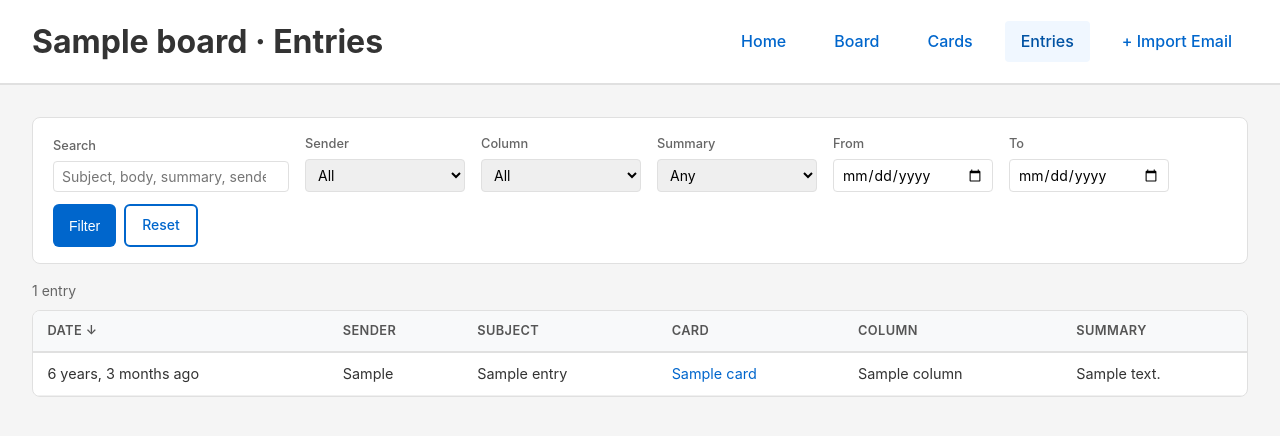
After one commit to rixx/brett, a Django app: a page that uses src/templates/base.html in a window 1280 px wide. The commit adds this page. Shown: the top 436 px of the page. Run offline with Django 5.2, Linux system fonts and the light colour scheme; tables that the repository leaves empty hold one stand-in row (values such as "Sample post"); data that the repository does not hold is empty.

Commit message:
Add tabular views

```diff
--- a/src/brett/core/static/css/main.css
+++ b/src/brett/core/static/css/main.css
@@ -950,3 +950,131 @@ dialog .card-detail {
     text-align: right;
     font-variant-numeric: tabular-nums;
 }
+
+/* List views (cards, entries) */
+.nav-link-active {
+    background-color: #f0f7ff;
+    color: #0052a3;
+}
+
+.list-view {
+    max-width: 1400px;
+    margin: 0 auto;
+}
+
+.list-filter {
+    background-color: #fff;
+    border: 1px solid #e0e0e0;
+    border-radius: 8px;
+    padding: 1rem 1.25rem;
+    margin-bottom: 1rem;
+}
+
+.list-filter-row {
+    display: flex;
+    flex-wrap: wrap;
+    gap: 0.75rem 1rem;
+    align-items: end;
+}
+
+.list-filter label {
+    display: flex;
+    flex-direction: column;
+    gap: 0.25rem;
+    font-size: 0.8rem;
+    color: #666;
+    font-weight: 500;
+}
+
+.list-filter input,
+.list-filter select {
+    padding: 0.4rem 0.5rem;
+    border: 1px solid #e0e0e0;
+    border-radius: 4px;
+    font-size: 0.875rem;
+    font-family: inherit;
+    min-width: 10rem;
+}
+
+.list-filter input[type="number"] {
+    min-width: 6rem;
+}
+
+.list-filter input:focus,
+.list-filter select:focus {
+    outline: none;
+    border-color: #0066cc;
+}
+
+.list-filter-actions {
+    display: flex;
+    gap: 0.5rem;
+}
+
+.list-summary {
+    color: #666;
+    font-size: 0.875rem;
+    margin-bottom: 0.5rem;
+}
+
+.data-table {
+    width: 100%;
+    background-color: #fff;
+    border: 1px solid #e0e0e0;
+    border-radius: 8px;
+    border-collapse: separate;
+    border-spacing: 0;
+    overflow: hidden;
+}
+
+.data-table th,
+.data-table td {
+    text-align: left;
+    padding: 0.6rem 0.9rem;
+    border-bottom: 1px solid #f0f0f0;
+    font-size: 0.9rem;
+    vertical-align: top;
+}
+
+.data-table thead th {
+    background-color: #f8f9fa;
+    color: #555;
+    font-weight: 600;
+    font-size: 0.8rem;
+    text-transform: uppercase;
+    letter-spacing: 0.03em;
+    border-bottom: 2px solid #e0e0e0;
+}
+
+.data-table thead th a {
+    color: inherit;
+}
+
+.data-table thead th a:hover {
+    color: #0066cc;
+    text-decoration: none;
+}
+
+.data-table tbody tr:hover {
+    background-color: #f8f9fa;
+}
+
+.data-table td.num {
+    text-align: right;
+    font-variant-numeric: tabular-nums;
+}
+
+.data-table .cell-subject,
+.data-table .cell-summary {
+    max-width: 22rem;
+    overflow: hidden;
+    text-overflow: ellipsis;
+    white-space: nowrap;
+}
+
+.no-entries {
+    padding: 2rem;
+    text-align: center;
+    color: #666;
+    font-style: italic;
+}
--- /dev/null
+++ b/src/brett/core/templatetags/brett_list.py
@@ -0,0 +1,32 @@
+from django import template
+from django.utils.html import format_html
+from django.utils.http import urlencode
+
+register = template.Library()
+
+
+@register.simple_tag(takes_context=True)
+def sort_header(context, key, label, default_dir="asc"):
+    """Render a sortable table header link that preserves the current query.
+
+    Toggles direction when the column is already active; otherwise starts in
+    the provided default direction.
+    """
+    request = context["request"]
+    current_sort = context.get("sort")
+    current_dir = context.get("dir")
+
+    if current_sort == key:
+        next_dir = "desc" if current_dir == "asc" else "asc"
+        indicator = "\u2193" if current_dir == "desc" else "\u2191"
+        label_with_indicator = f"{label} {indicator}"
+    else:
+        next_dir = default_dir
+        label_with_indicator = label
+
+    params = request.GET.copy()
+    params["sort"] = key
+    params["dir"] = next_dir
+    return format_html(
+        '<a href="?{}">{}</a>', urlencode(params, doseq=True), label_with_indicator
+    )
--- a/src/brett/core/views.py
+++ b/src/brett/core/views.py
@@ -25,6 +25,169 @@ def board_detail(request, slug):
         request,
         "core/board_detail.html",
         {"board": board, "columns": columns},
+    )
+
+
+CARD_SORT_FIELDS = {
+    "title": "title",
+    "column": "column__position",
+    "start_date": "start_date",
+    "last_update_date": "last_update_date",
+    "entry_count": "entries_count",
+    "created_at": "created_at",
+}
+
+ENTRY_SORT_FIELDS = {
+    "date": "date",
+    "subject": "subject",
+    "sender": "sender__name",
+    "card": "card__title",
+    "column": "card__column__position",
+    "summary": "summary",
+}
+
+
+def _apply_sort(queryset, sort_map, sort_key, direction, default):
+    field = sort_map.get(sort_key, sort_map[default])
+    prefix = "-" if direction == "desc" else ""
+    return queryset.order_by(f"{prefix}{field}")
+
+
+def card_list(request, slug):
+    board = get_object_or_404(Board, slug=slug)
+
+    q = request.GET.get("q", "").strip()
+    column_id = request.GET.get("column", "").strip()
+    correspondent_id = request.GET.get("correspondent", "").strip()
+    min_entries = request.GET.get("min_entries", "").strip()
+    updated_after = request.GET.get("updated_after", "").strip()
+    updated_before = request.GET.get("updated_before", "").strip()
+    sort = request.GET.get("sort", "last_update_date")
+    direction = request.GET.get("dir", "desc")
+    if sort not in CARD_SORT_FIELDS:
+        sort = "last_update_date"
+    if direction not in ("asc", "desc"):
+        direction = "desc"
+
+    cards = (
+        Card.objects.filter(column__board=board)
+        .select_related("column")
+        .annotate(entries_count=Count("entries", distinct=True))
+    )
+
+    if q:
+        cards = cards.filter(Q(title__icontains=q) | Q(description__icontains=q))
+    if column_id:
+        cards = cards.filter(column_id=column_id)
+    if correspondent_id:
+        cards = cards.filter(entries__sender_id=correspondent_id).distinct()
+    if min_entries:
+        try:
+            cards = cards.filter(entries_count__gte=int(min_entries))
+        except ValueError:
+            pass
+    if updated_after:
+        cards = cards.filter(last_update_date__date__gte=updated_after)
+    if updated_before:
+        cards = cards.filter(last_update_date__date__lte=updated_before)
+
+    cards = _apply_sort(cards, CARD_SORT_FIELDS, sort, direction, "last_update_date")
+
+    columns = board.columns.all()
+    correspondents = board.correspondents.order_by("name", "email")
+
+    return render(
+        request,
+        "core/card_list.html",
+        {
+            "board": board,
+            "cards": cards,
+            "columns": columns,
+            "correspondents": correspondents,
+            "filters": {
+                "q": q,
+                "column": column_id,
+                "correspondent": correspondent_id,
+                "min_entries": min_entries,
+                "updated_after": updated_after,
+                "updated_before": updated_before,
+            },
+            "sort": sort,
+            "dir": direction,
+            "total": cards.count(),
+        },
+    )
+
+
+def entry_list(request, slug):
+    board = get_object_or_404(Board, slug=slug)
+
+    q = request.GET.get("q", "").strip()
+    sender_id = request.GET.get("sender", "").strip()
+    card_id = request.GET.get("card", "").strip()
+    column_id = request.GET.get("column", "").strip()
+    date_from = request.GET.get("date_from", "").strip()
+    date_to = request.GET.get("date_to", "").strip()
+    has_summary = request.GET.get("has_summary", "").strip()
+    sort = request.GET.get("sort", "date")
+    direction = request.GET.get("dir", "desc")
+    if sort not in ENTRY_SORT_FIELDS:
+        sort = "date"
+    if direction not in ("asc", "desc"):
+        direction = "desc"
+
+    entries = Entry.objects.filter(card__column__board=board).select_related(
+        "sender", "card", "card__column"
+    )
+
+    if q:
+        entries = entries.filter(
+            Q(subject__icontains=q)
+            | Q(body__icontains=q)
+            | Q(summary__icontains=q)
+            | Q(from_addr__icontains=q)
+        )
+    if sender_id:
+        entries = entries.filter(sender_id=sender_id)
+    if card_id:
+        entries = entries.filter(card_id=card_id)
+    if column_id:
+        entries = entries.filter(card__column_id=column_id)
+    if date_from:
+        entries = entries.filter(date__date__gte=date_from)
+    if date_to:
+        entries = entries.filter(date__date__lte=date_to)
+    if has_summary == "yes":
+        entries = entries.exclude(summary="")
+    elif has_summary == "no":
+        entries = entries.filter(summary="")
+
+    entries = _apply_sort(entries, ENTRY_SORT_FIELDS, sort, direction, "date")
+
+    columns = board.columns.all()
+    correspondents = board.correspondents.order_by("name", "email")
+
+    return render(
+        request,
+        "core/entry_list.html",
+        {
+            "board": board,
+            "entries": entries,
+            "columns": columns,
+            "correspondents": correspondents,
+            "filters": {
+                "q": q,
+                "sender": sender_id,
+                "card": card_id,
+                "column": column_id,
+                "date_from": date_from,
+                "date_to": date_to,
+                "has_summary": has_summary,
+            },
+            "sort": sort,
+            "dir": direction,
+            "total": entries.count(),
+        },
     )
 
 
--- a/src/brett/urls.py
+++ b/src/brett/urls.py
@@ -44,6 +44,8 @@ urlpatterns = [
         name="cancel_add_card",
     ),
     path("<slug:slug>/stats/", views.board_stats, name="board_stats"),
+    path("<slug:slug>/cards/", views.card_list, name="card_list"),
+    path("<slug:slug>/entries/", views.entry_list, name="entry_list"),
     path("<slug:slug>/", views.board_detail, name="board_detail"),
     path("", views.board_list, name="board_list"),
 ]
--- a/src/templates/base.html
+++ b/src/templates/base.html
@@ -16,6 +16,7 @@
             {% endblock %}
             <nav>
                 <a href="/" class="nav-link">Home</a>
+                {% block nav_board %}{% endblock %}
                 <a href="{% url 'import_email' %}" class="nav-link">+ Import Email</a>
             </nav>
         </div>
--- /dev/null
+++ b/src/templates/core/_board_nav.html
@@ -0,0 +1,3 @@
+<a href="{% url 'board_detail' board.slug %}" class="nav-link{% if active == 'board' %} nav-link-active{% endif %}">Board</a>
+<a href="{% url 'card_list' board.slug %}" class="nav-link{% if active == 'cards' %} nav-link-active{% endif %}">Cards</a>
+<a href="{% url 'entry_list' board.slug %}" class="nav-link{% if active == 'entries' %} nav-link-active{% endif %}">Entries</a>
--- a/src/templates/core/board_detail.html
+++ b/src/templates/core/board_detail.html
@@ -6,6 +6,8 @@
 {% block header %}<h1>{{ board.name }}</h1>
 <button class="btn btn-secondary btn-sm" id="open-stats-btn" data-stats-url="{% url 'board_stats' board.slug %}">Team Stats</button>
 {% endblock %}
+
+{% block nav_board %}{% include "core/_board_nav.html" with active="board" %}{% endblock %}
 
 {% block content %}
 {% csrf_token %}
--- a/src/templates/core/card_detail.html
+++ b/src/templates/core/card_detail.html
@@ -6,6 +6,8 @@
 {% block header %}
 <h1><a href="{% url 'board_detail' board.slug %}">{{ board.name }}</a></h1>
 {% endblock %}
+
+{% block nav_board %}{% include "core/_board_nav.html" %}{% endblock %}
 
 {% block content %}
 {% include "core/card_detail_partial.html" %}
--- /dev/null
+++ b/src/templates/core/entry_list.html
@@ -0,0 +1,102 @@
+{% extends "base.html" %}
+{% load humanize %}
+{% load brett_list %}
+
+{% block title %}Entries - {{ board.name }} - brett{% endblock %}
+
+{% block header %}<h1>{{ board.name }} · Entries</h1>{% endblock %}
+
+{% block nav_board %}{% include "core/_board_nav.html" with active="entries" %}{% endblock %}
+
+{% block content %}
+<div class="list-view">
+    <form class="list-filter" method="get">
+        <div class="list-filter-row">
+            <label>
+                Search
+                <input type="search" name="q" value="{{ filters.q }}" placeholder="Subject, body, summary, sender">
+            </label>
+            <label>
+                Sender
+                <select name="sender">
+                    <option value="">All</option>
+                    {% for c in correspondents %}
+                    <option value="{{ c.id }}" {% if filters.sender == c.id|stringformat:"s" %}selected{% endif %}>{{ c.name|default:c.email }}</option>
+                    {% endfor %}
+                </select>
+            </label>
+            <label>
+                Column
+                <select name="column">
+                    <option value="">All</option>
+                    {% for col in columns %}
+                    <option value="{{ col.id }}" {% if filters.column == col.id|stringformat:"s" %}selected{% endif %}>{{ col.name }}</option>
+                    {% endfor %}
+                </select>
+            </label>
+            <label>
+                Summary
+                <select name="has_summary">
+                    <option value="">Any</option>
+                    <option value="yes" {% if filters.has_summary == "yes" %}selected{% endif %}>Has summary</option>
+                    <option value="no" {% if filters.has_summary == "no" %}selected{% endif %}>Empty</option>
+                </select>
+            </label>
+            <label>
+                From
+                <input type="date" name="date_from" value="{{ filters.date_from }}">
+            </label>
+            <label>
+                To
+                <input type="date" name="date_to" value="{{ filters.date_to }}">
+            </label>
+            {% if filters.card %}
+            <input type="hidden" name="card" value="{{ filters.card }}">
+            {% endif %}
+            <input type="hidden" name="sort" value="{{ sort }}">
+            <input type="hidden" name="dir" value="{{ dir }}">
+            <div class="list-filter-actions">
+                <button type="submit" class="btn btn-primary btn-sm">Filter</button>
+                <a href="{% url 'entry_list' board.slug %}" class="btn btn-secondary btn-sm">Reset</a>
+            </div>
+        </div>
+    </form>
+
+    <div class="list-summary">{{ total }} entr{{ total|pluralize:"y,ies" }}</div>
+
+    {% if entries %}
+    <table class="data-table">
+        <thead>
+            <tr>
+                <th>{% sort_header "date" "Date" "desc" %}</th>
+                <th>{% sort_header "sender" "Sender" "asc" %}</th>
+                <th>{% sort_header "subject" "Subject" "asc" %}</th>
+                <th>{% sort_header "card" "Card" "asc" %}</th>
+                <th>{% sort_header "column" "Column" "asc" %}</th>
+                <th>{% sort_header "summary" "Summary" "asc" %}</th>
+            </tr>
+        </thead>
+        <tbody>
+            {% for entry in entries %}
+            <tr>
+                <td><span title="{{ entry.date|date:'Y-m-d H:i' }}">{{ entry.date|naturaltime }}</span></td>
+                <td>
+                    {% if entry.sender %}
+                        {{ entry.sender.name|default:entry.sender.email }}
+                    {% else %}
+                        {{ entry.from_addr }}
+                    {% endif %}
+                </td>
+                <td class="cell-subject">{{ entry.subject|default:"(no subject)" }}</td>
+                <td><a href="{% url 'card_detail' entry.card.id %}">{{ entry.card.title }}</a></td>
+                <td>{{ entry.card.column.name }}</td>
+                <td class="cell-summary">{{ entry.summary }}</td>
+            </tr>
+            {% endfor %}
+        </tbody>
+    </table>
+    {% else %}
+    <p class="no-entries">No entries match these filters.</p>
+    {% endif %}
+</div>
+{% endblock %}
```
Also changed, not shown: src/templates/core/card_list.html (added, +89 -0 lines), src/brett/core/templatetags/__init__.py (added).
